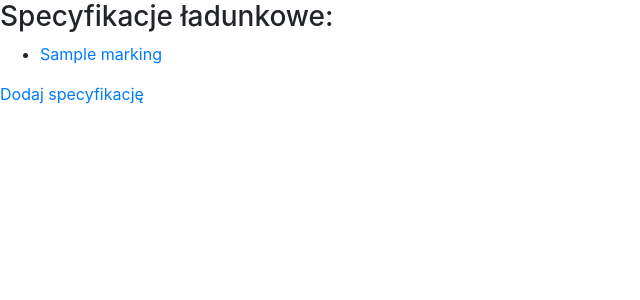
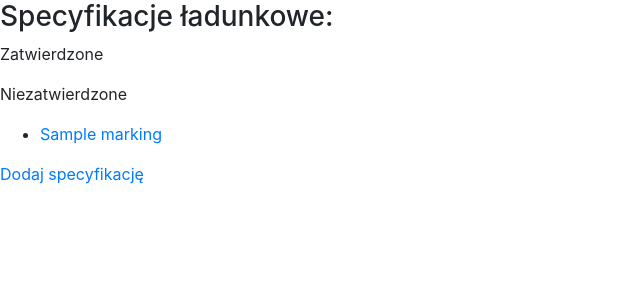
Before and after one commit to AndrewPie/ArtMan, a Django app: template cargo_spec/templates/my_lists.html in a window 1280 px wide. Shown: the top 300 px of the page, without its empty margins (0-640 px from the left). Run offline with Django 3.2, Linux system fonts and the light colour scheme; the template is opened without the code that fills it: most values are stand-ins (such as "Sample title", 1, 10 or a date in 2020); parts of the project's set-up code (start-up, migrations or seed data) failed here and were passed over; some libraries are stand-ins or nearby versions.

Commit message:
dodane segregowanie zatwierdzone/niezatwierdzone

```diff
--- a/cargo_spec/templates/my_lists.html
+++ b/cargo_spec/templates/my_lists.html
@@ -1,11 +1,18 @@
 {% extends "base.html" %}
 {% block content %}
 <h3>Specyfikacje ładunkowe:</h3>
+<p>Zatwierdzone<p>
 <ul>
     {% for object in object_list %}
         {% if object.approved %}
             <li><a href="{% url 'cargo_spec:spec-detail' object.id %}">{{ object.marking }}</a></li>
-        {% else %}
+        {% endif %}
+    {% endfor %}
+</ul>
+<p>Niezatwierdzone<p>
+<ul>
+    {% for object in object_list %}
+        {% if not object.approved %}
             <li><a href="{% url 'cargo_spec:modify-spec' object.id %}">{{ object.marking }}</a></li>
         {% endif %}
     {% endfor %}
```
